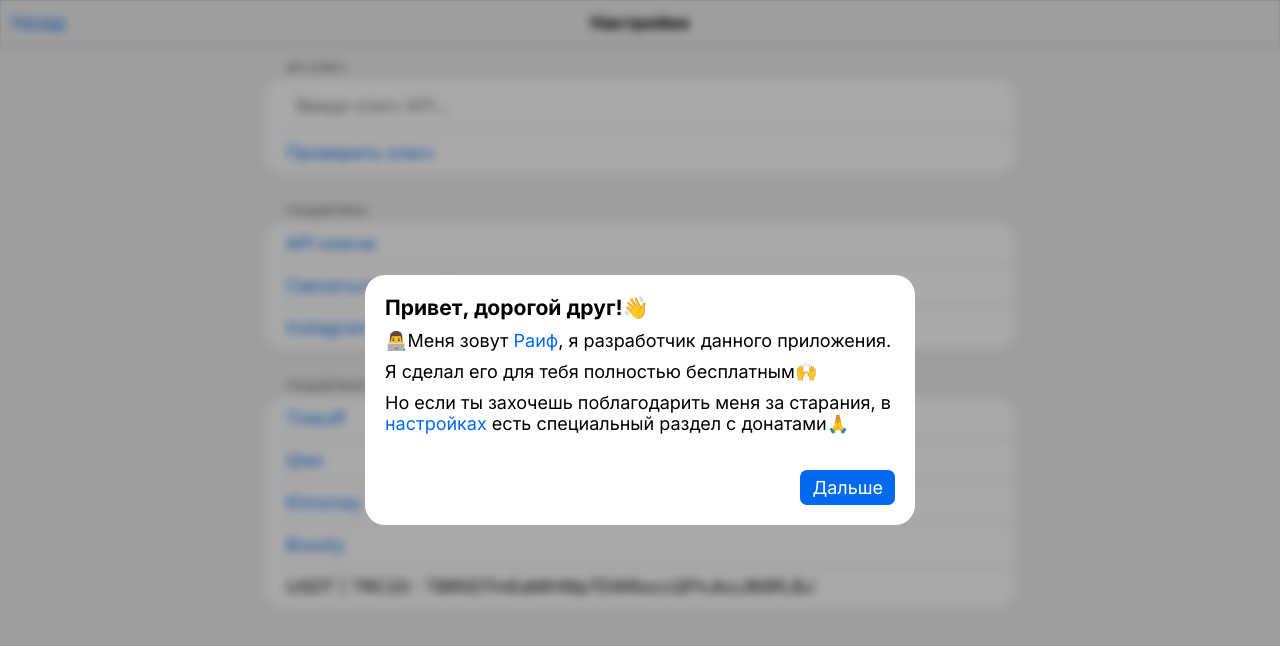
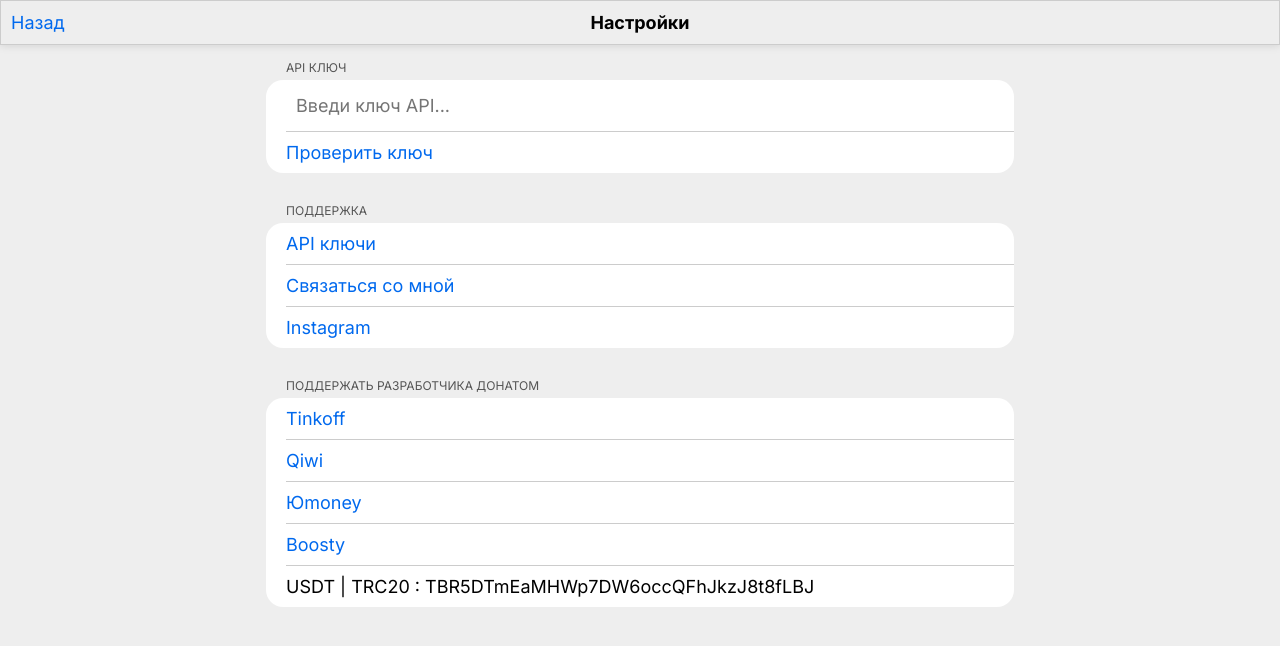
Before and after one commit to raifbrah/genius-ai, a Nuxt app: page /settings in a window 1280 px wide. Shown: the top 646 px of the page. Built offline with nearby package versions, Linux system fonts and the light colour scheme.

Commit message:
Сделал привественное окно только на главный экран.

```diff
--- a/app.vue
+++ b/app.vue
@@ -4,6 +4,5 @@
 <template>
   <div>
     <NuxtPage />
-    <WelcomeWindow />
   </div>
 </template>
--- a/pages/index.vue
+++ b/pages/index.vue
@@ -7,6 +7,7 @@
       @sendMyMessage="sendMyMessage"
       class="chat-input"
     />
+    <WelcomeWindow />
   </div>
 </template>
 
```
